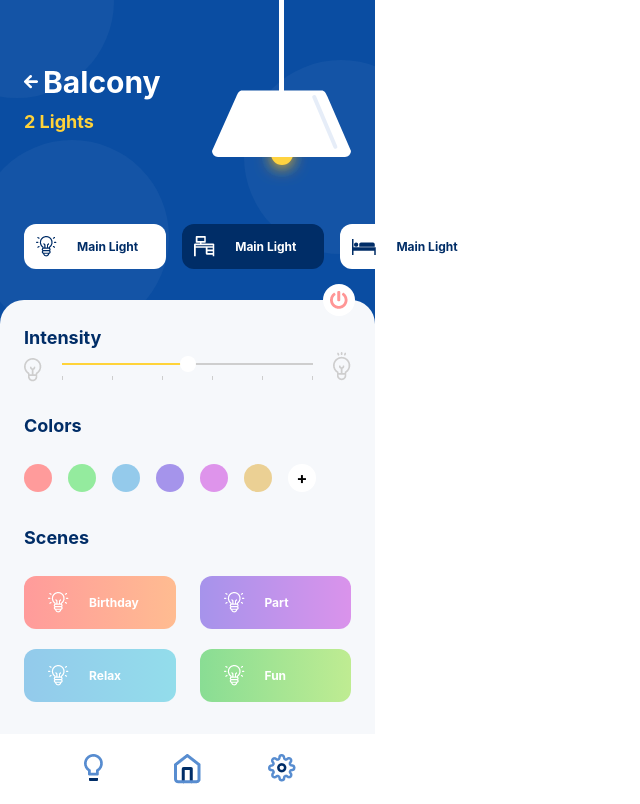
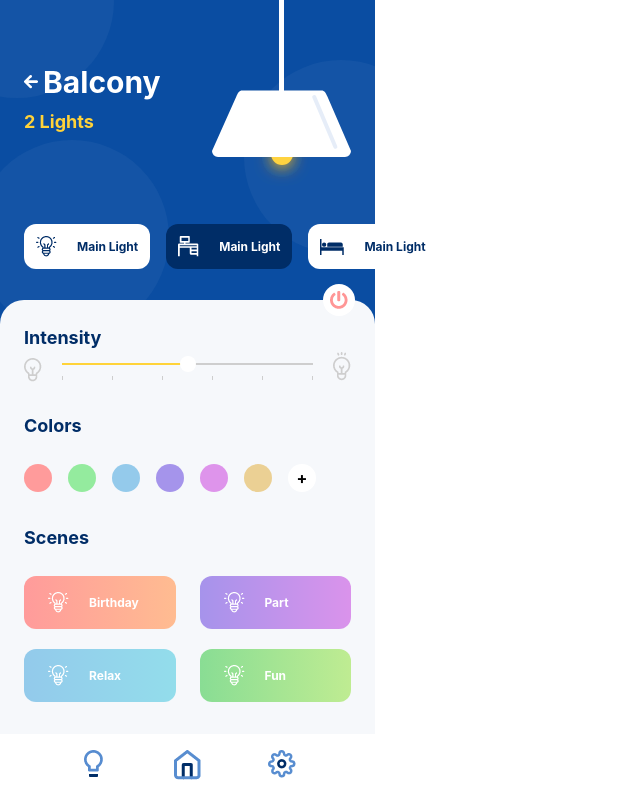
Before and after one commit to rts-cmk-wu06/smartlight-ui-WilliamDeckmann, a React (Create React App) app: page /balcony in a window 1280 px wide. Shown: the whole page, without its empty margins (0-640 px from the left). Built offline with nearby package versions, Linux system fonts and the light colour scheme.

Commit message:
Add basic animations

```diff
--- a/src/components/Lamp.js
+++ b/src/components/Lamp.js
@@ -1,7 +1,12 @@
-import React from "react";
+// Imports
+import { motion } from "framer-motion"
 
 const Lamp = (props) => {
     return (
+      <motion.div className="Lamp"
+      initial={{y: -33}}
+      animate={{y: 0}}
+      transition={{delay: 1, duration: 1}}>
         <svg
           xmlns="http://www.w3.org/2000/svg"
           width="139"
@@ -82,6 +87,7 @@ const Lamp = (props) => {
             ></rect>
           </g>
         </svg>
+      </motion.div>
     );
   }
 
--- a/src/components/LightButton.js
+++ b/src/components/LightButton.js
@@ -5,7 +5,7 @@ import ButtonText from "../components/ButtonText";
 const LightButton = (props) => {
     console.log(props);
     return (
-        <button className={props.active ? "Scene-button p-3 pr-7 flex gap-x-5 items-center rounded-xl bg-buttonBackground-active" : "Scene-button p-3 pr-7 flex gap-x-5 items-center rounded-xl bg-buttonBackground-inactive"}>
+        <button className={props.active ? "Light-button p-3 flex gap-x-5 items-center rounded-xl bg-buttonBackground-active" : "Scene-button p-3 flex gap-x-5 items-center rounded-xl bg-buttonBackground-inactive"}>
             <Icon src={props.src} alt={props.alt} />
             <ButtonText text={props.text} active={props.active} />
         </button>
--- a/src/components/LightCountBig.js
+++ b/src/components/LightCountBig.js
@@ -1,11 +1,18 @@
+// Imports
+import { motion } from "framer-motion"
+
+
 // Components
 import TextMedium from "./TextMedium"
 
 const LightCountBig = (props) => {
     return (
-        <span className="Heading-big text-lightCount-big">
+        <motion.span className="Heading-big text-lightCount-big"
+        initial={{y: -35, opacity: 0}}
+        animate={{y: 0, opacity: 1}}
+        transition={{delay: 1, duration: 1}}>
             <TextMedium text={`${props.text} Lights`} />
-        </span>
+        </motion.span>
     );
 }
 
--- a/src/components/SceneButton.js
+++ b/src/components/SceneButton.js
@@ -8,7 +8,7 @@ import ButtonText from "../components/ButtonText";
 const SceneButton = (props) => {
     console.log(props);
     return (
-        <button className="Scene-button py-4 pl-6 pr-7 flex gap-x-5 items-center rounded-xl" style={{backgroundImage: props.color}} >
+        <button className="Scene-button w-full py-4 pl-6 pr-7 flex gap-x-5 items-center rounded-xl" style={{backgroundImage: props.color}} >
             <Icon src={LittleLightbulbWhite} alt="light bulb" />
             <ButtonText text={props.text} active={true} />
         </button>
--- a/src/pages/RoomAdjuster.js
+++ b/src/pages/RoomAdjuster.js
@@ -16,7 +16,7 @@ import BackgroundCircles from "../components/BackgroundCircles";
 
 const RoomAdjuster = (props) => {
     return (
-        <div className="RoomAdjuster">
+        <div className="RoomAdjuster grid" style={{height: "calc(100vh - 70px)", gridTemplateRows: "auto 1fr"}}>
             <Header>
             <BackgroundCircles />
                 <section className="Control-panel__section flex justify-between">
--- a/src/templates/ColorSelector.js
+++ b/src/templates/ColorSelector.js
@@ -1,3 +1,6 @@
+// Imports
+import { motion } from "framer-motion"
+
 // Components
 import ContainerHeading from "../components/ContainerHeading";
 import ColorAdder from "../components/ColorAdder";
@@ -7,12 +10,30 @@ const ColorSelector = () => {
 
     // Color array
     let colorArray = [
-        "#FF9B9B",
-        "#94EB9E",
-        "#94CAEB",
-        "#A594EB",
-        "#DE94EB",
-        "#EBD094",
+        {
+            color: "#FF9B9B",
+            id: 1,
+        },
+        {
+            color: "#94EB9E",
+            id: 2,
+        },
+        {
+            color: "#94CAEB",
+            id: 3,
+        },
+        {
+            color: "#A594EB",
+            id: 4,
+        },
+        {
+            color: "#DE94EB",
+            id: 5,
+        },
+        {
+            color: "#EBD094",
+            id: 6,
+        },
     ];
 
     return (
@@ -20,7 +41,7 @@ const ColorSelector = () => {
             <ContainerHeading text="Colors" />
             <ul className="Color-selector__list flex gap-x-4">
                 {colorArray.map(item => (
-                    <ColorButton color={item} />
+                    <ColorButton color={item.color} />
                 ))}
                 <ColorAdder />
             </ul>
--- a/src/templates/LightSelector.js
+++ b/src/templates/LightSelector.js
@@ -1,3 +1,6 @@
+// Imports
+import { motion } from "framer-motion"
+
 // Assets
 import LittleLightbulbBlue from "../assets/little_lightbulb_blue.png";
 import LittleDeskWhite from "../assets/little_desk_white.png";
@@ -8,12 +11,15 @@ import LightButton from "../components/LightButton";
 
 const LightSelector = () => {
     return (
-        <div className="Light-selector h-11 overflow-hidden">
-            <ul className="Light-selector__list flex gap-4 absolute">
+        <div className="Light-selector h-11">
+            <motion.ul className="Light-selector__list flex gap-4 absolute"
+            initial={{x: 360}}
+            animate={{x: 0}}
+            transition={{delay: 1, duration: 1}}>
                 <LightButton src={LittleLightbulbBlue} alt="little lightbulb blue" text="Main Light" active={false} />
                 <LightButton src={LittleDeskWhite} alt="little lightbulb blue" text="Main Light" active={true} />
                 <LightButton src={LittleBedBlue} alt="little lightbulb blue" text="Main Light" active={false} />
-            </ul>
+            </motion.ul>
         </div>
     );
 }
--- a/src/templates/SceneSelector.js
+++ b/src/templates/SceneSelector.js
@@ -1,3 +1,7 @@
+// Imports
+import { motion } from "framer-motion"
+
+
 import ContainerHeading from "../components/ContainerHeading";
 import SceneButton from "../components/SceneButton";
 
@@ -7,9 +11,19 @@ const SceneSelector = () => {
             <ContainerHeading text="Scenes" />
             <ul className="Scene-selector__list grid grid-cols-2 gap-x-6 gap-y-5">
                 <SceneButton color="linear-gradient(90deg, #FF9B9B, #FFBC91)" text="Birthday" />
-                <SceneButton color="linear-gradient(90deg, #A693EB, #DA93EB)" text="Part" />
+                <motion.div className="Animation-container"
+                initial={{x: -60}}
+                animate={{x: 0}}
+                transition={{delay: 1, duration: 1}}>
+                    <SceneButton color="linear-gradient(90deg, #A693EB, #DA93EB)" text="Part" />
+                </motion.div>
                 <SceneButton color="linear-gradient(90deg, #93CAEB, #93DDEB)" text="Relax" />
-                <SceneButton color="linear-gradient(90deg, #89DD94, #BFEC92)" text="Fun" />
+                <motion.div className="Animation-container"
+                initial={{x: -60}}
+                animate={{x: 0}}
+                transition={{delay: 1, duration: 1}}>
+                    <SceneButton color="linear-gradient(90deg, #89DD94, #BFEC92)" text="Fun" />
+                </motion.div>
             </ul>
         </div>
     );
```
Lines whose indentation alone changed are shown as unchanged.
